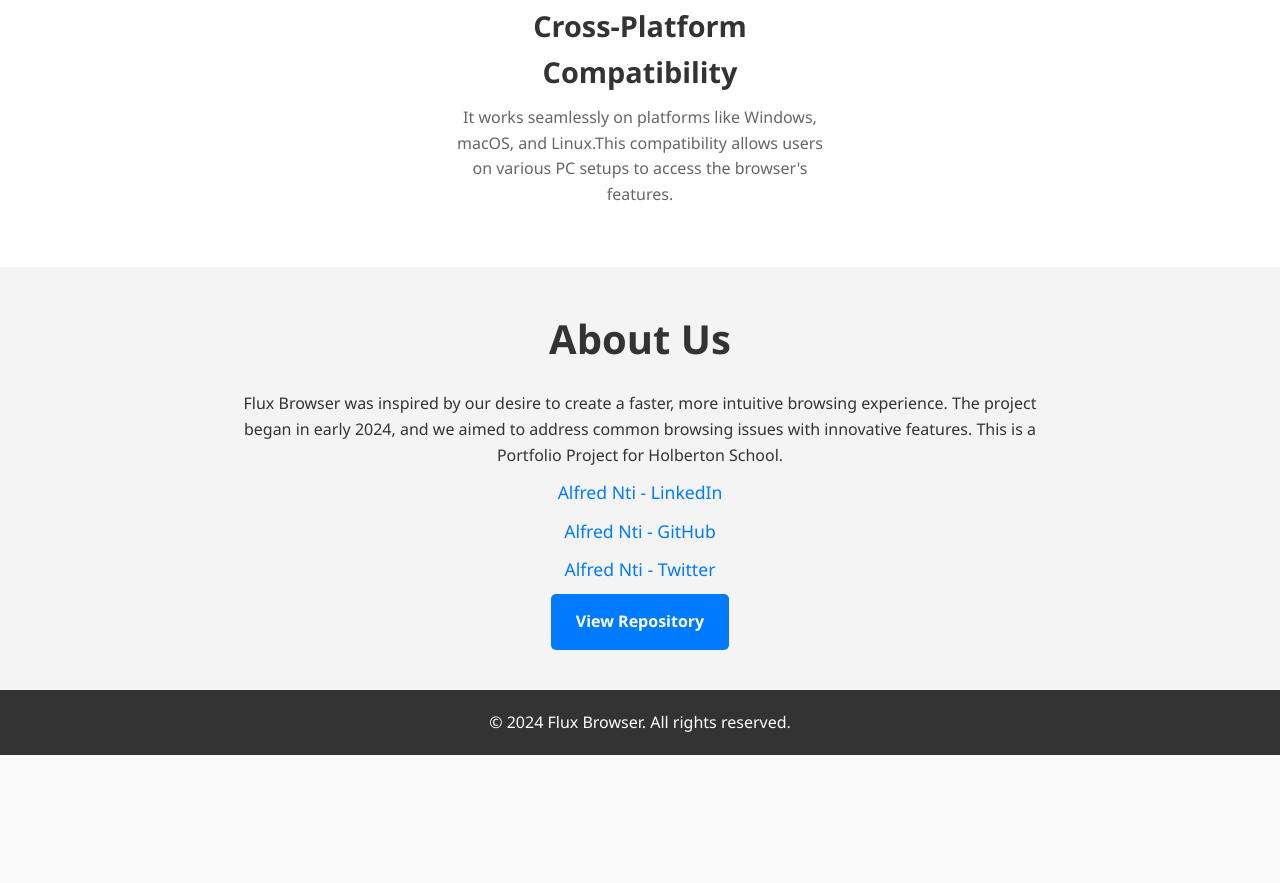
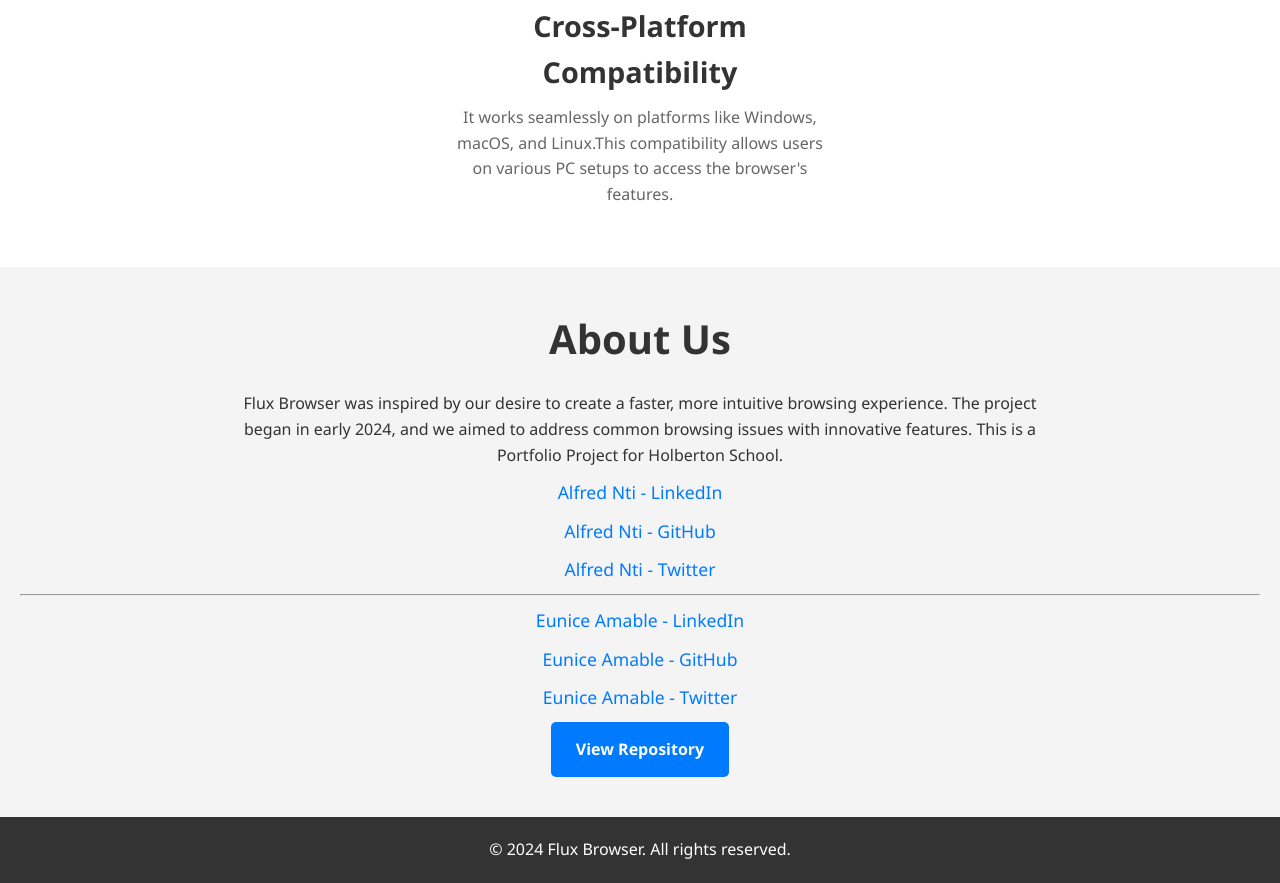
Before and after one commit to Freddywhest/flux-landing, a plain HTML site: page index.html in a window 1280 px wide. Shown: the part 1124-2007 px from the top of the page. Before the commit the page ends 1879 px from the top, so only its background shows below. Drawn offline with Linux system fonts and the light colour scheme.

Commit message:
Completed

```diff
--- a/index.html
+++ b/index.html
@@ -60,6 +60,13 @@
             <li><a href="https://twitter.com/mr_freddy59" target="_blank">Alfred Nti - Twitter</a></li>
             <!-- Repeat for other team members -->
         </ul>
+        <hr />
+        <ul>
+            <li><a href="https://linkedin.com/in/euniceamable" target="_blank">Eunice Amable - LinkedIn</a></li>
+            <li><a href="https://github.com/Eunice-serani" target="_blank">Eunice Amable - GitHub</a></li>
+            <li><a href="https://twitter.com/euniceamable" target="_blank">Eunice Amable - Twitter</a></li>
+            <!-- Repeat for other team members -->
+        </ul>
         <a href="https://github.com/Freddywhest/flux-browser" class="button">View Repository</a>
     </section>
 
```
